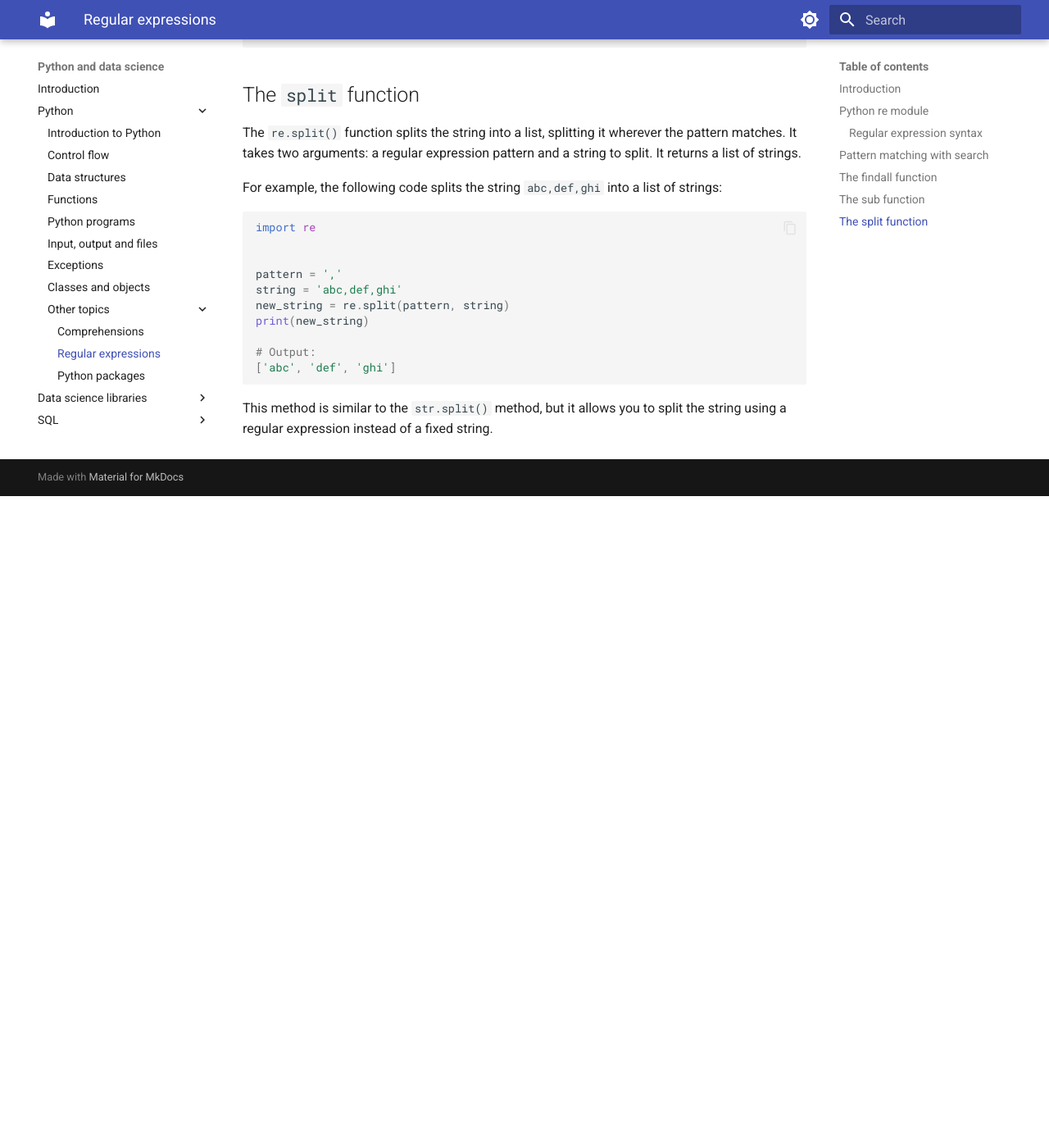
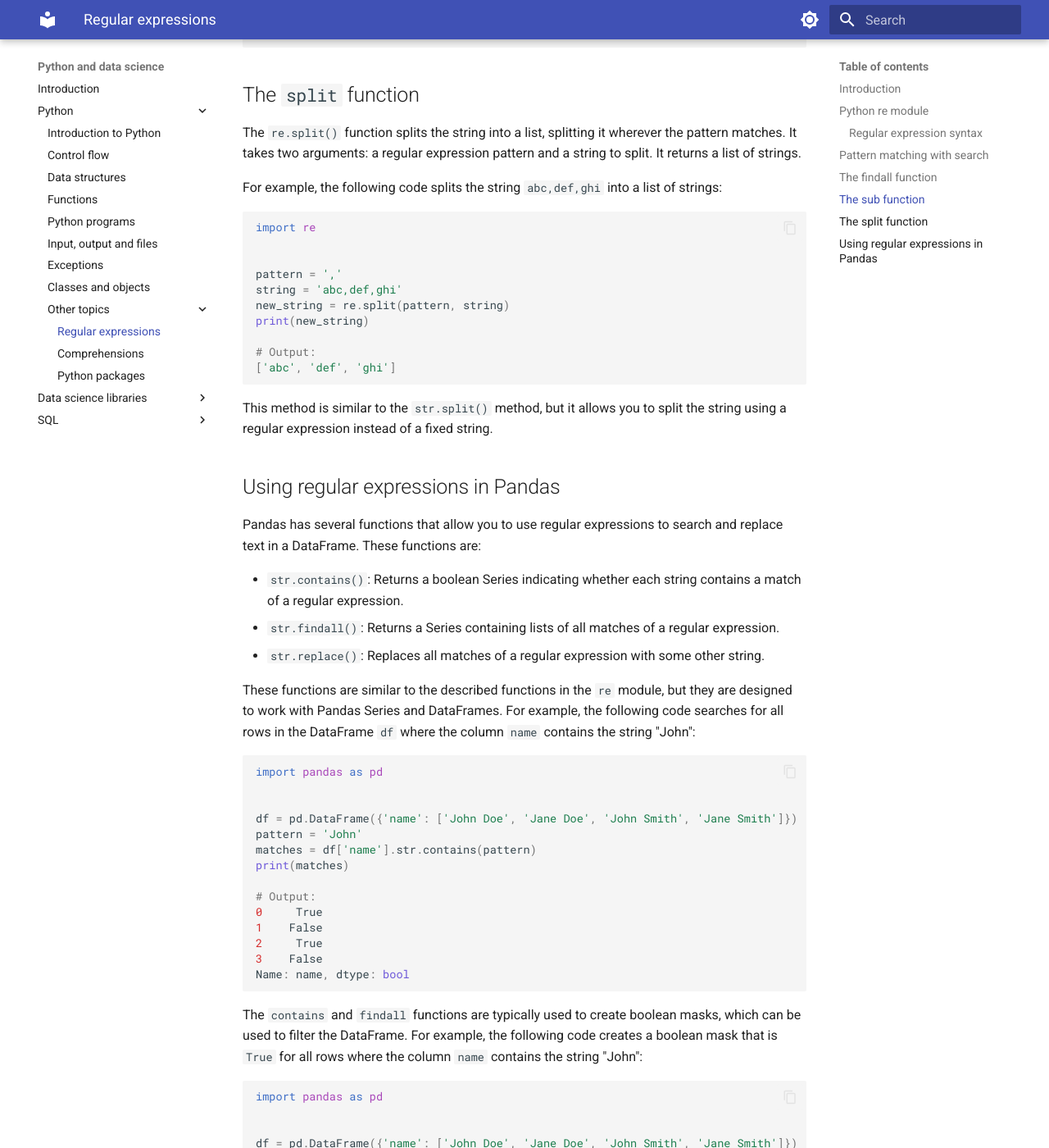
Before and after one commit to gerardpc/python-course, an MkDocs documentation site: the page built from docs/programming/python/regular_expressions.md, in a window 1280 px wide and 1400 px high, scrolled down 6546 px. Shown: the whole window at 82% size. Built offline with MkDocs 1.6.1 and Material for MkDocs 9.7.7, drawn with Linux system fonts in a browser that asks for light colours; before the commit the page ends 7151 px from its top, so only the background shows below that; some of the changed text lies outside the part shown.

Commit message:
Finish regex now for real

````diff
--- a/docs/programming/python/regular_expressions.md
+++ b/docs/programming/python/regular_expressions.md
@@ -246,3 +246,74 @@
 
 This method is similar to the `str.split()` method, but it allows you to split the string using a regular
 expression instead of a fixed string.
+
+
+## Using regular expressions in Pandas
+
+Pandas has several functions that allow you to use regular expressions to search and replace text in a DataFrame.
+These functions are:
+
+* `str.contains()`: Returns a boolean Series indicating whether each string contains a match of a regular expression.
+* `str.findall()`: Returns a Series containing lists of all matches of a regular expression.
+* `str.replace()`: Replaces all matches of a regular expression with some other string.
+
+These functions are similar to the described functions in the `re` module, but they are designed to work with Pandas
+Series and DataFrames. For example, the following code searches for all rows in the DataFrame `df` where the
+column `name` contains the string "John":
+
+```python
+import pandas as pd
+
+
+df = pd.DataFrame({'name': ['John Doe', 'Jane Doe', 'John Smith', 'Jane Smith']})
+pattern = 'John'
+matches = df['name'].str.contains(pattern)
+print(matches)
+
+# Output:
+0     True
+1    False
+2     True
+3    False
+Name: name, dtype: bool
+```
+
+The `contains` and `findall` functions are typically used to create boolean masks, which can be used to filter
+the DataFrame. For example, the following code creates a boolean mask that is `True` for all rows where the
+column `name` contains the string "John":
+
+```python
+import pandas as pd
+
+
+df = pd.DataFrame({'name': ['John Doe', 'Jane Doe', 'John Smith', 'Jane Smith']})
+pattern = 'John'
+df_john = df.loc[df['name'].str.contains(pattern), :]
+print(df_john)
+
+# Output:
+         name
+0    John Doe
+2  John Smith
+```
+
+The `replace` function is typically used to replace text in a DataFrame. For example, the following code
+replaces all occurrences of the string "John" with the string "Jane" in the column `name`:
+
+```python
+import pandas as pd
+
+
+df = pd.DataFrame({'name': ['John Doe', 'Jane Doe', 'John Smith', 'Jane Smith']})
+pattern = 'John'
+replacement = 'Jane'
+df['name'] = df['name'].str.replace(pattern, replacement)
+print(df)
+
+# Output:
+         name
+0    Jane Doe
+1    Jane Doe
+2  Jane Smith
+3  Jane Smith
+```
--- a/mkdocs.yml
+++ b/mkdocs.yml
@@ -62,12 +62,13 @@
     - 'programming/python/exceptions.md'
     - 'programming/python/classes.md'
     - 'Other topics':
-      - 'programming/python/comprehensions.md'
+      - 'programming/python/regular_expressions.md'
+#      - 'programming/python/datetime.md'
 #      - 'programming/python/builtin_functions.md'
 #      - 'programming/python/dataclasses.md'
 #      - 'programming/python/decorators.md'
-      - 'programming/python/regular_expressions.md'
 #      - 'programming/python/generators.md'
+      - 'programming/python/comprehensions.md'
       - 'programming/python/python_packages.md'
   - 'Data science libraries':
     - 'programming/python_libraries/numpy.md'
````
Also changed, not shown: docs/programming/python/datetime.md (added, +1 -0 lines).
